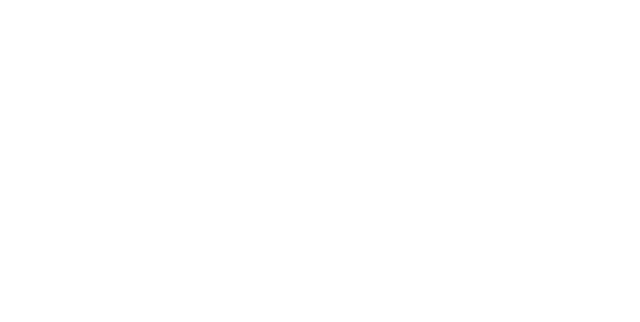
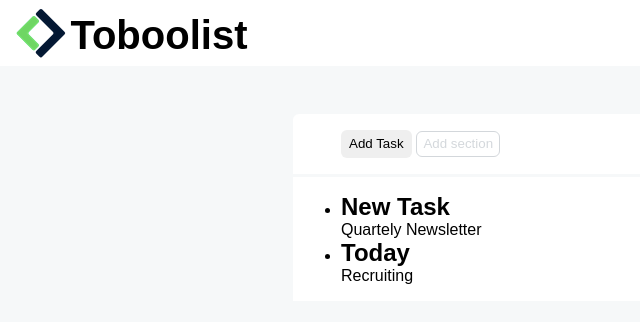
Before and after one commit to MirkoValle/html-css-toboolist, a plain HTML site: page index.html in a window 1280 px wide. Shown: the whole page, without its empty margins (0-640 px from the left). Drawn offline with Linux system fonts and the light colour scheme.

Commit message:
Added header and first prototype of panels

```diff
--- a/CSS/style.css
+++ b/CSS/style.css
@@ -0,0 +1,61 @@
+* {
+    margin: 0;
+    padding: 0;
+    box-sizing: border-box;
+}
+
+
+body {
+    background-color: #f6f8f9;
+    font-family: Arial, Helvetica, sans-serif;
+}
+
+header {
+    background-color: white;
+    padding: .5rem 1rem;
+    margin-bottom: 3rem;
+}
+
+img {
+
+    vertical-align: bottom;
+
+}
+
+h1 {
+    font-size: 2.5rem;
+    display: inline;
+}
+
+main {
+    max-width: 700px;
+    margin: auto;
+    background-color: #f6f8f9;
+}
+
+.panel {
+    background-color: white;
+    margin: auto;
+    padding: 1rem 3rem;
+    margin: 3px;
+}
+
+div {
+    border-radius: 6px 6px 0 0;
+}
+
+button {
+    border: none;
+    padding: .4rem .5rem;
+    border-radius: 6px;
+}
+
+.transparent {
+    background-color: white;
+    border: 1.5px solid #d3d7db;
+    padding: .3rem .4rem;
+    color: #d4d8dc;
+    font-weight: 500;
+}
+
+.label {}
--- a/index.html
+++ b/index.html
@@ -11,6 +11,36 @@
 
 <body>
 
+    <header>
+        <img src="img/Logo.png" alt="Logo boolean">
+        <h1>Toboolist</h1>
+    </header>
+
+
+    <main>
+        <div class="panel">
+            <button>Add Task</button>
+            <button class="transparent">Add section</button>
+        </div>
+        <section class="panel">
+            <ul>
+                <li>
+                    <h2>New Task</h2>
+                    Quartely Newsletter
+                </li>
+                <li>
+                    <h2>Today</h2>
+                    Recruiting
+                </li>
+            </ul>
+        </section>
+
+    </main>
+
+
+
+    <footer></footer>
+
 </body>
 
 </html>
```
